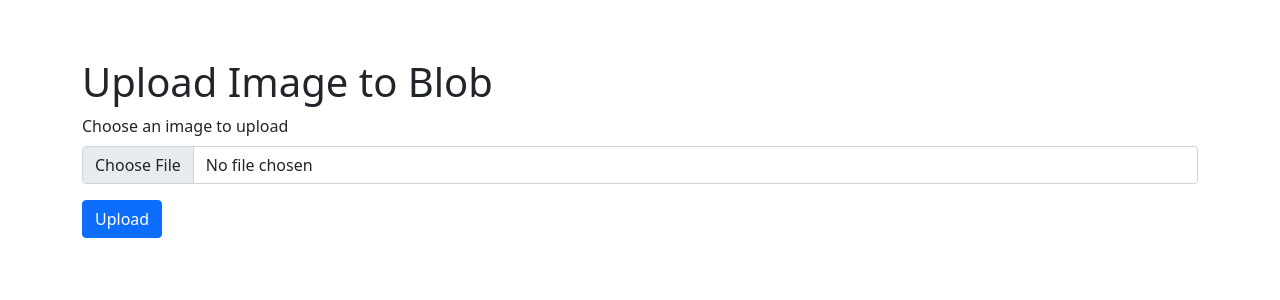
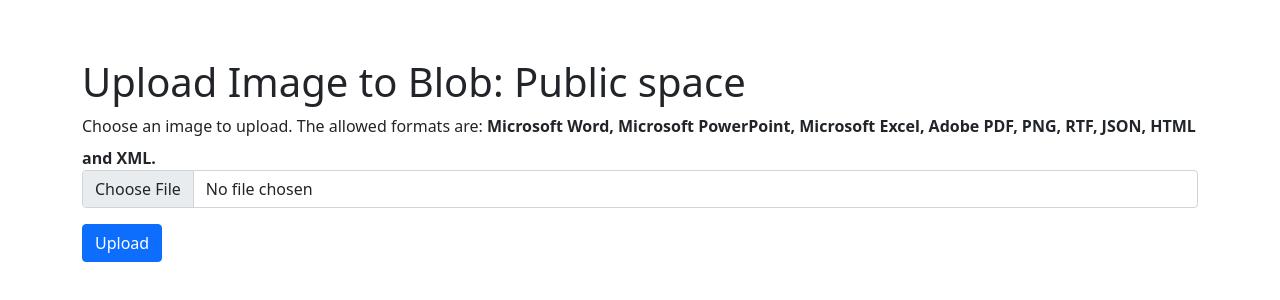
Before and after one commit to ariza84/public-rg-founderz, a website: page src/index.html in a window 1280 px wide. Shown: the part 102-402 px from the top of the page. Drawn offline with nearby package versions, Linux system fonts and the light colour scheme.

Commit message:
fix styles

```diff
--- a/src/index.html
+++ b/src/index.html
@@ -14,14 +14,18 @@
       font-weight: bold;
       margin-top: 1rem;
     }
+    #formats {
+      font-weight: bold;
+      display: inline;
+    }
   </style>
 </head>
 <body>
   <div class="container" style="margin-top: 10rem;">
-    <h1>Upload Image to Blob</h1>
+    <h1>Upload Image to Blob: Public space</h1>
     <form>
       <div class="mb-3">
-        <label for="imageUpload" class="form-label">Choose an image to upload</label>
+        <label for="imageUpload" class="form-label">Choose an image to upload. The allowed formats are:</label><p id="formats"> Microsoft Word, Microsoft PowerPoint, Microsoft Excel, Adobe PDF, PNG, RTF, JSON, HTML and XML.</p>
         <input class="form-control" type="file" id="imageUpload">
       </div>
       <button type="button" class="btn btn-primary" onclick="uploadBlob()">Upload</button>
@@ -43,10 +47,6 @@
       reader.readAsDataURL(file);
     }
 
-    function clean() {
-      document.getElementById("imagePath").innerHTML = "";
-    }
-
     async function sendUploadRequest(fileName, fileData) {
       return fetch("https://prod-227.westeurope.logic.azure.com:443/workflows/e59ff11fec2642cdbaa372c7b550157b/triggers/manual/paths/invoke?api-version=2016-06-01&sp=%2Ftriggers%2Fmanual%2Frun&sv=1.0&sig=yHuuD3hxd9I-iHTpp0YTJoo45uiLPzRUwH0oFRZmql0", {
         method: 'POST',
@@ -63,7 +63,7 @@
       .then(data => {
         if (data.status === "Uploaded") {
           var message = "The image has been uploaded correctly!!";
-          clean();
+          document.getElementById("imageUpload").value = "";
           return message;
         } else {
           throw new Error("Upload failed");
```
